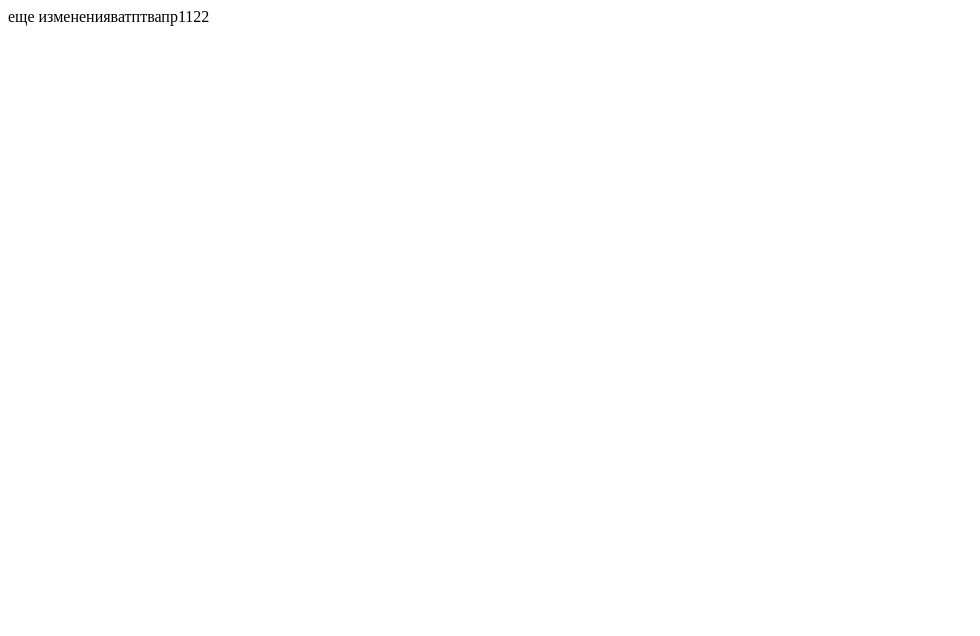
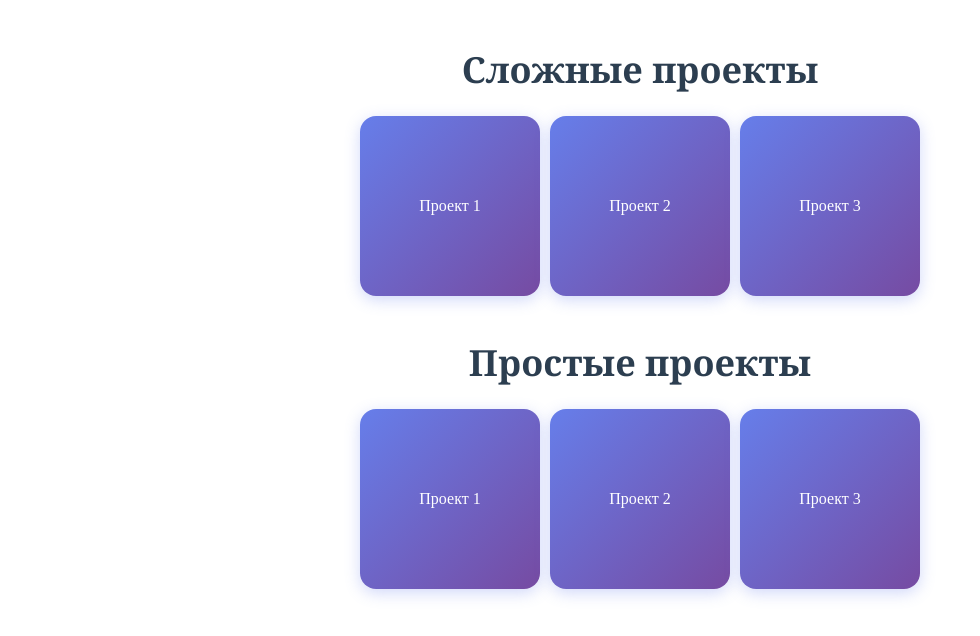
Before and after one commit to wladimir290587/common, a plain HTML site: page index.html in a window 1280 px wide. Shown: the whole page, without its empty margins (0-980 px from the left). Drawn offline with Linux system fonts and the light colour scheme.

Commit message:
Add files via upload

```diff
--- /dev/null
+++ b/dataSections.js
@@ -0,0 +1,36 @@
+export const dataSections = [
+    {
+        paragraph: "Сложные проекты",
+        projects: [
+            {
+                name: "Проект 1",
+                href: "https://wladimir290587.github.io/common/"
+            },
+            {
+                name: "Проект 2",
+                href: "https://wladimir290587.github.io/common/"
+            },
+            {
+                name: "Проект 3",
+                href: "https://wladimir290587.github.io/common/"
+            },
+        ]
+    },
+        {
+        paragraph: "Простые проекты",
+        projects: [
+            {
+                name: "Проект 1",
+                href: "https://wladimir290587.github.io/common/"
+            },
+            {
+                name: "Проект 2",
+                href: "https://wladimir290587.github.io/common/"
+            },
+            {
+                name: "Проект 3",
+                href: "https://wladimir290587.github.io/common/"
+            },
+        ]
+    },
+];
--- a/index.html
+++ b/index.html
@@ -1 +1,12 @@
-еще измененияватптвапр1122
+<!DOCTYPE html>
+<html>
+	<head>
+        <link rel="stylesheet" href="styles.css?v=1">
+	</head>
+	<body>
+        <div id="container">
+
+        </div>
+        <script type="module" src="script.js"></script>
+	</body>
+</html>
--- /dev/null
+++ b/script.js
@@ -0,0 +1,32 @@
+import { dataSections } from "./dataSections.js"
+
+let container = document.getElementById('container');
+
+for (let dataSection of dataSections) {
+	let section = document.createElement('div');
+    section.classList.add('section');
+
+    let paragraph = document.createElement('p');
+    paragraph.classList.add('paragraph');
+    paragraph.innerHTML = dataSection.paragraph;
+
+    let projects = document.createElement('div');
+    projects.classList.add('projects');
+
+    for (let dataProject of dataSection.projects) {
+        let show = document.createElement('a');
+        show.classList.add('show');
+        show.href = dataProject.href;
+
+        let project = document.createElement('div');
+        project.classList.add('project');
+        project.innerHTML = dataProject.name;
+
+        show.appendChild(project);
+
+        projects.appendChild(show);
+    }
+
+    section.append(paragraph, projects);
+    container.appendChild(section);
+}
--- /dev/null
+++ b/styles.css
@@ -0,0 +1,50 @@
+#container {
+    display: flex;
+    flex-direction: column;
+    align-items: center;
+}
+
+.paragraph {
+  font-family: 'Georgia', serif;
+  font-size: 36px;
+  font-weight: 600;
+  color: #2c3e50;
+  text-align: center;
+  margin: 40px 0 20px;
+  line-height: 1.2;
+  position: relative;
+}
+
+
+.projects {
+    display: flex;
+    flex-wrap: wrap;
+    justify-content: center;
+}
+
+a {
+    text-decoration: none;
+}
+
+.project {
+  display: flex;
+  flex-direction: column;
+  justify-content: center;
+  align-items: center;
+  margin: 5px;
+  width: 150px;
+  height: 150px;
+  background: linear-gradient(135deg, #667eea 0%, #764ba2 100%);
+  cursor: pointer;
+  border-radius: 16px;
+  transition: all 0.3s ease;
+  box-shadow: 0 4px 15px rgba(102, 126, 234, 0.3);
+  color: white;
+  text-align: center;
+  padding: 15px;
+  gap: 10px;
+}
+
+.project:hover {
+  transform: translateY(-4px);
+}
```
